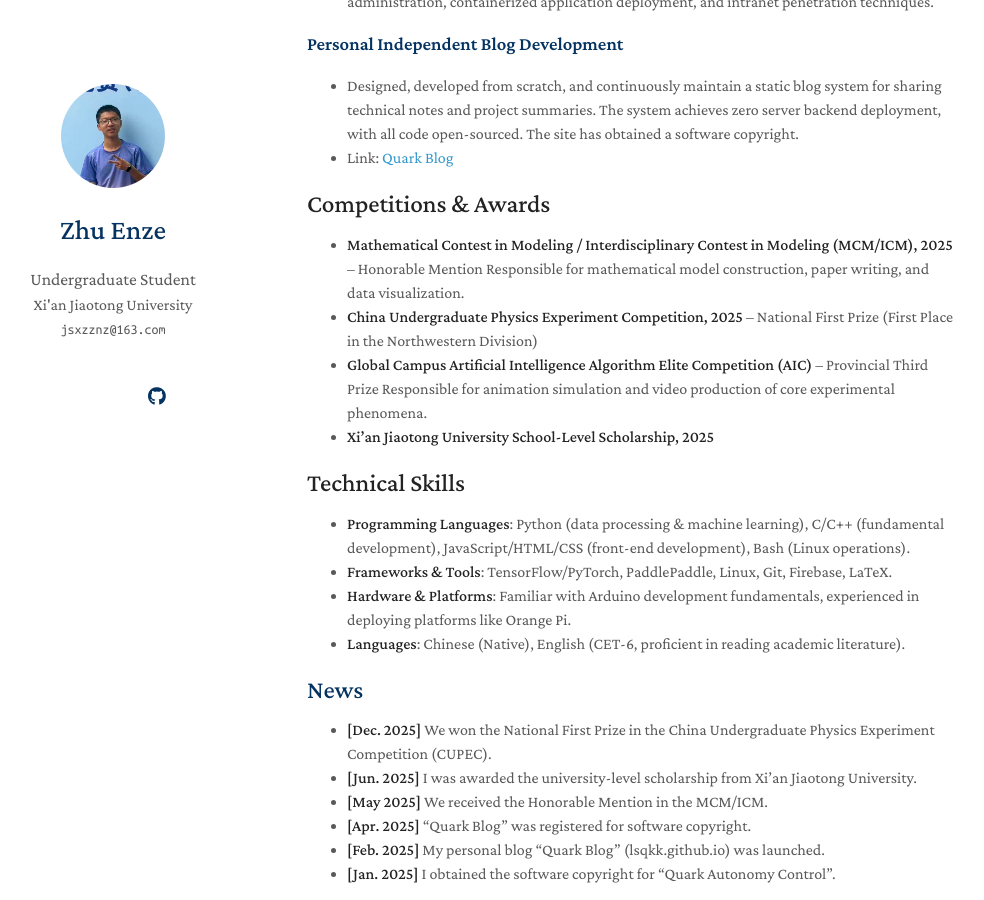
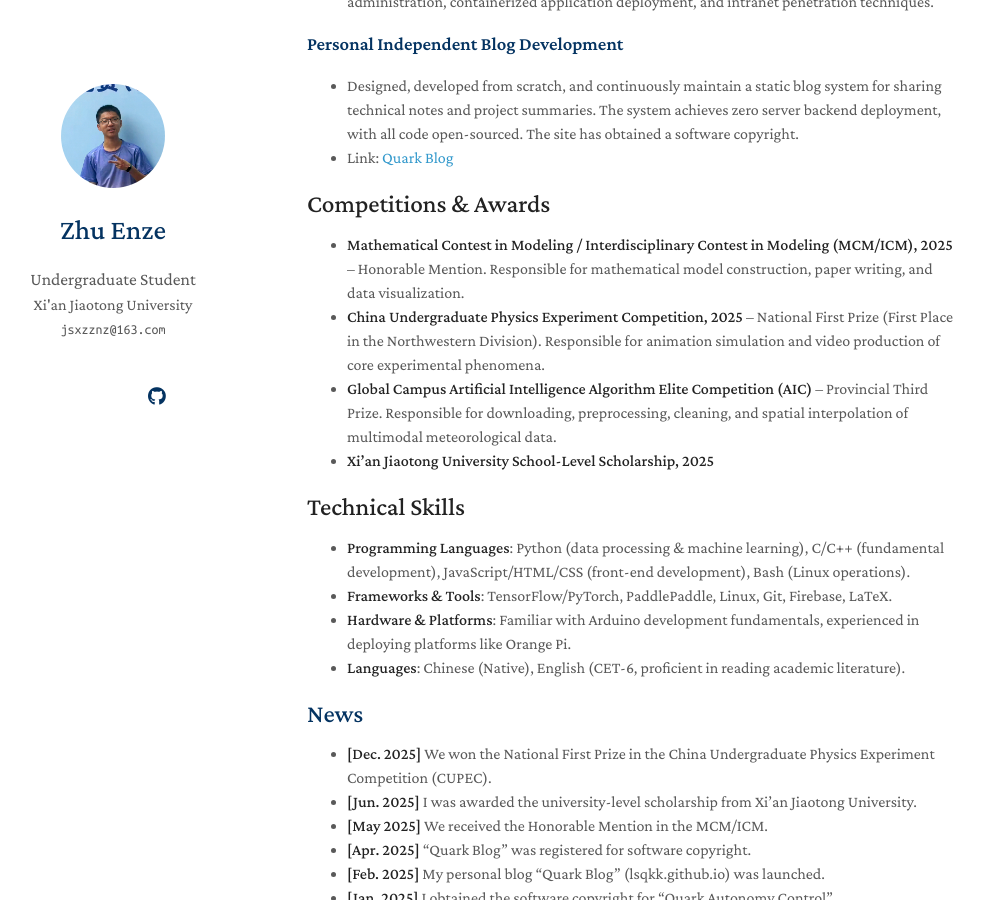
Before and after one commit to lsqkk/academic-homepage, a Jekyll site: the page built from index.md, in a window 1280 px wide and 900 px high, scrolled down 1251 px. Shown: the whole window, without its empty margins (163-1147 px from the left). Built offline with Jekyll 4.4.1, drawn with Linux system fonts in a browser that asks for light colours; a style sheet for code colours, icons or effects is not loaded; our own code applies the rules of GitHub Pages for plain Markdown files.

Commit message:
Update index.md

```diff
--- a/index.md
+++ b/index.md
@@ -44,11 +44,9 @@ I am Zhu Enze(朱恩泽), a 2025 undergraduate student in the School of **Automa
 
 ## **Competitions & Awards**
 
-- **Mathematical Contest in Modeling / Interdisciplinary Contest in Modeling (MCM/ICM), 2025** – Honorable Mention
-  Responsible for mathematical model construction, paper writing, and data visualization.
-- **China Undergraduate Physics Experiment Competition, 2025** – National First Prize (First Place in the Northwestern Division)
-- **Global Campus Artificial Intelligence Algorithm Elite Competition (AIC)** – Provincial Third Prize
-  Responsible for animation simulation and video production of core experimental phenomena.
+- **Mathematical Contest in Modeling / Interdisciplinary Contest in Modeling (MCM/ICM), 2025** – Honorable Mention. Responsible for mathematical model construction, paper writing, and data visualization.
+- **China Undergraduate Physics Experiment Competition, 2025** – National First Prize (First Place in the Northwestern Division). Responsible for animation simulation and video production of core experimental phenomena.
+- **Global Campus Artificial Intelligence Algorithm Elite Competition (AIC)** – Provincial Third Prize. Responsible for downloading, preprocessing, cleaning, and spatial interpolation of multimodal meteorological data.
 - **Xi'an Jiaotong University School-Level Scholarship, 2025**
 
 ## **Technical Skills**
```
